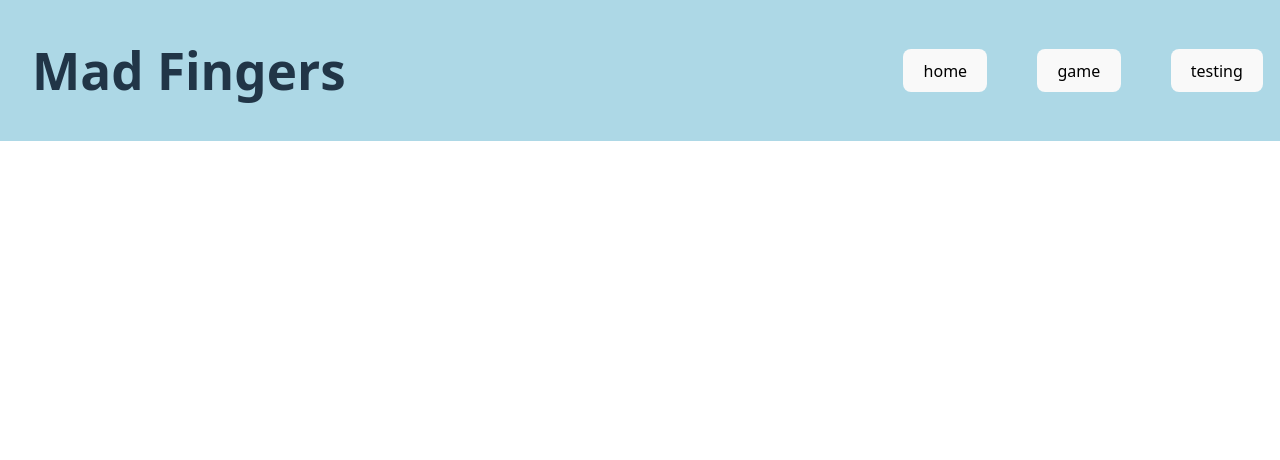
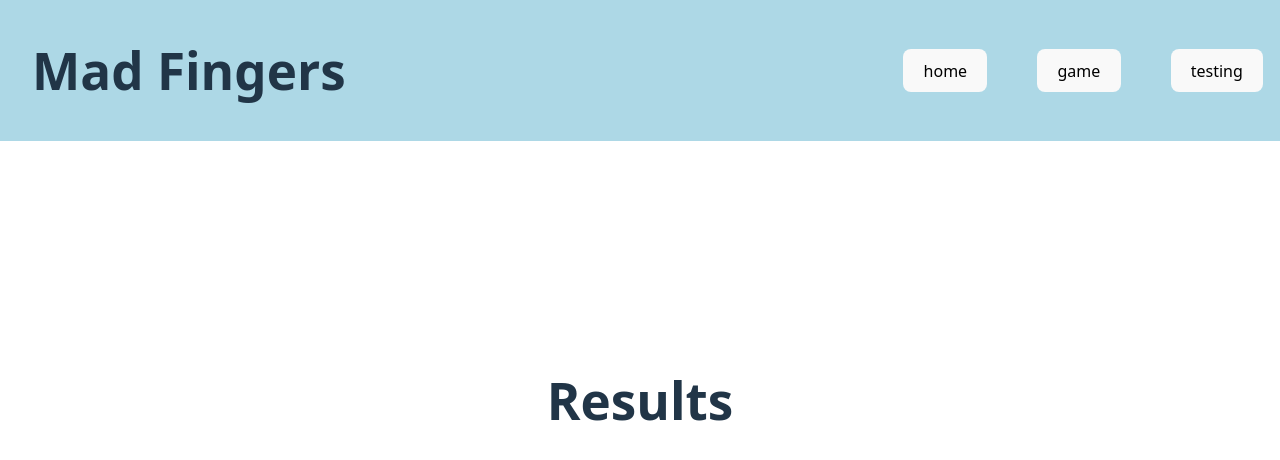
Before and after one commit to Justin1812Z/Mad-Fingers, a React (Vite) app: page /results in a window 1280 px wide. Shown: the top 460 px of the page. Built offline with nearby package versions, Linux system fonts and the light colour scheme.

Commit message:
added redirect to results page

```diff
--- a/src/App.tsx
+++ b/src/App.tsx
@@ -5,6 +5,7 @@ import Welcome from './components/Welcome/Welcome'
 import Game from './components/Game/Game'
 import Navbar from './components/Navbar/Navbar'
 import Testing from './components/Testing/Testing'
+import Results from './components/Results/Results'
 
 function App() {
 
@@ -15,6 +16,7 @@ function App() {
           <Route path="/" element={<Welcome />} />
           <Route path="/game" element={<Game />} />
           <Route path="/testing" element={<Testing />} />
+          <Route path="/results" element={<Results />} />
         </Routes>
       </Router>
   )
--- a/src/components/Game/Game.tsx
+++ b/src/components/Game/Game.tsx
@@ -2,6 +2,7 @@ import axios from "axios";
 import { useEffect, useState, useRef } from "react";
 import words from "../../data/wordlist.json";
 import "./Game.css";
+import { Navigate, useNavigate } from "react-router-dom";
 
 function Game() {
     const [loading, setLoading] = useState(true);
@@ -14,6 +15,7 @@ function Game() {
     const [newWords, setNewWords] = useState<string[]>([]);
     const [timer, setTimer] = useState(30.00);
     const [timerStarted, setTimerStarted] = useState(false);
+    const navigate = useNavigate();
 
 
     //*** Depricated ***Fetch words from API
@@ -80,12 +82,15 @@ function Game() {
         setLoading(false);
     }, []);
 
+
+
     function startTime() {
 
         const intervalId = setInterval(() => {
             setTimer(prevTimer => {
                 if (prevTimer <= 0.01) {
                     clearInterval(intervalId);
+                    navigate("/results");
                     return 0;
                 }
                 return +(prevTimer - 0.01).toFixed(2);
--- a/src/components/Results/Results.tsx
+++ b/src/components/Results/Results.tsx
@@ -4,7 +4,7 @@ function Results() {
 
     return(
         <div className="results">
-            Results
+            <h1>Results</h1>
         </div>
     )
 }
```
